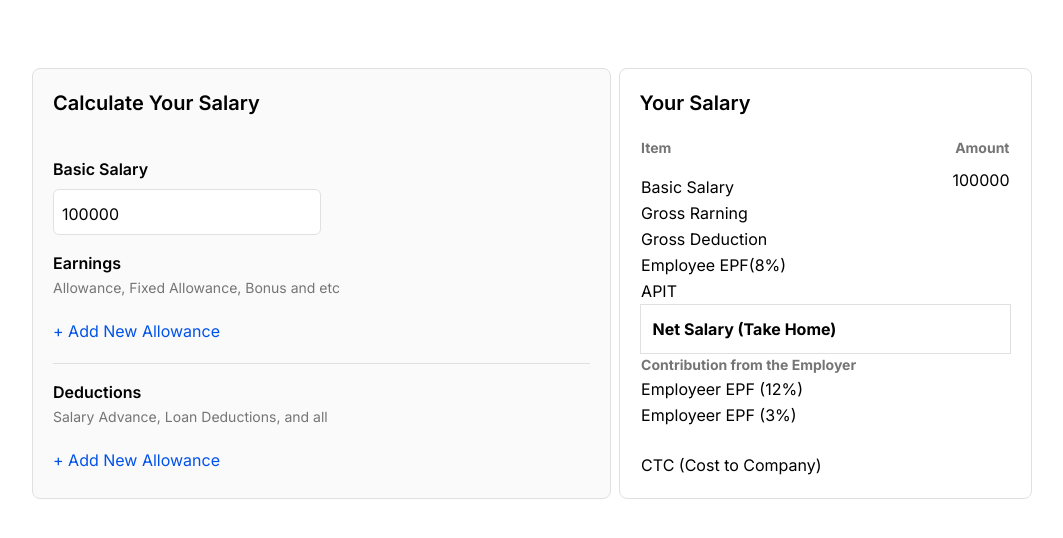
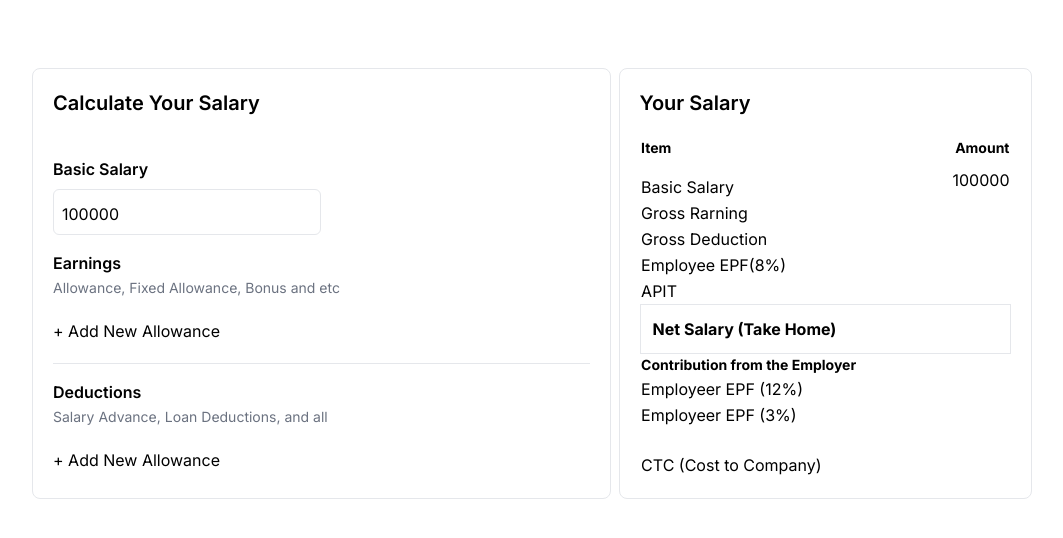
Before and after one commit to ChamathGeethanjana/salary-calculator-2024-q2-chamathgeethanjana, a Next.js app: page / in a window 1280 px wide. Shown: the top 538 px of the page, without its empty margins (108-1171 px from the left). Built offline with nearby package versions, Linux system fonts and the light colour scheme.

Commit message:
chore: Update colors in tailwind.config.ts

```diff
--- a/tailwind.config.ts
+++ b/tailwind.config.ts
@@ -7,18 +7,71 @@ const config: Config = {
     "./src/app/**/*.{js,ts,jsx,tsx,mdx}",
   ],
   theme: {
-    colors: {
-      blue: "#0052EA",
-      secondarybg: "#FAFAFA",
-      gray: "#E0E0E0",
-      textgray: "#757575",
-    },
     extend: {
       backgroundImage: {
         "gradient-radial": "radial-gradient(var(--tw-gradient-stops))",
         "gradient-conic":
           "conic-gradient(from 180deg at 50% 50%, var(--tw-gradient-stops))",
       },
+
+      colors: {
+        primary: {
+          DEFAULT: "#9747ff",
+          50: "#f7f2ff",
+          100: "#efe8ff",
+          200: "#e1d4ff",
+          300: "#ccb1ff",
+          400: "#b485ff",
+          500: "#9747ff",
+          600: "#9330f7",
+          700: "#851ee3",
+          800: "#6f18bf",
+          900: "#5b169c",
+          950: "#390b6a",
+        },
+        secondary: {
+          DEFAULT: "#E4E4E7",
+          50: "#f7f7f7",
+          100: "#ebebee",
+          200: "#e4e4e7",
+          300: "#c5c5cb",
+          400: "#a8a9b2",
+          500: "#94939e",
+          600: "#83828e",
+          700: "#777580",
+          800: "#64626b",
+          900: "#535157",
+          950: "#353437",
+        },
+        success: {
+          DEFAULT: "#4ADE80",
+          50: "#f0fdf5",
+          100: "#dcfce8",
+          200: "#bbf7d1",
+          300: "#86efac",
+          400: "#4ade80",
+          500: "#22c55d",
+          600: "#16a349",
+          700: "#15803c",
+          800: "#166533",
+          900: "#14532b",
+          950: "#052e14",
+        },
+        warning: {
+          DEFAULT: "#EF4444",
+          50: "#fef2f2",
+          100: "#fee2e2",
+          200: "#fecaca",
+          300: "#fca5a5",
+          400: "#f87171",
+          500: "#ef4444",
+          600: "#dc2626",
+          700: "#b91c1c",
+          800: "#991b1b",
+          900: "#7f1d1d",
+          950: "#450a0a",
+        },
+      },
     },
   },
   plugins: [],
```
